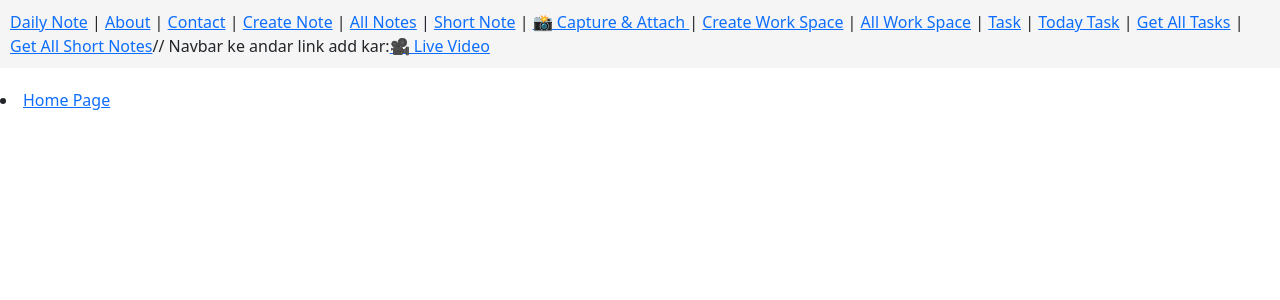
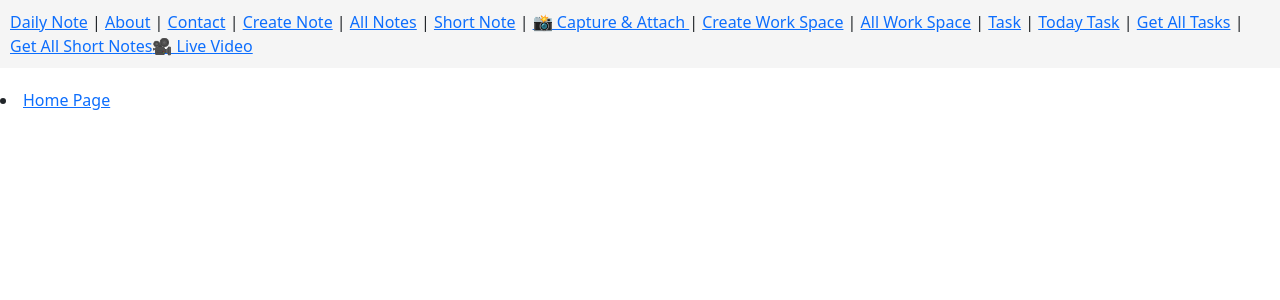
Before and after one commit to ankitsrivastava07/daily_note_mng, a React (Vite) app in the folder daily_note_ui/: page / in a window 1280 px wide. Shown: the top 300 px of the page. Built offline with nearby package versions, Linux system fonts and the light colour scheme; no server answers.

Commit message:
Update App.tsx

```diff
--- a/daily_note_ui/src/App.tsx
+++ b/daily_note_ui/src/App.tsx
@@ -34,8 +34,7 @@ function App() {
           <Link to="/today-task">Today Task</Link> |{" "}
           <Link to="/get-all-tasks">Get All Tasks</Link> |{" "}
           <Link to="/get-all-short-notes">Get All Short Notes</Link>
-          // Navbar ke andar link add kar:
-<Link to="/live-video">🎥 Live Video</Link>
+          <Link to="/live-video">🎥 Live Video</Link>
         </nav>
 
         {/* Routes */}
@@ -54,8 +53,7 @@ function App() {
           <Route path="/today-task" element={<TodayTask />} />
           <Route path="/get-all-tasks" element={<GetAllTask />} />
           <Route path="*" element={<PageNotFound />} />
-          // Routes ke andar route add kar:
-<Route path="/live-video" element={<LiveVideoRecorderComponent />} />
+         <Route path="/live-video" element={<LiveVideoRecorderComponent />} />
         </Routes>
       </BrowserRouter>
     </>
```
